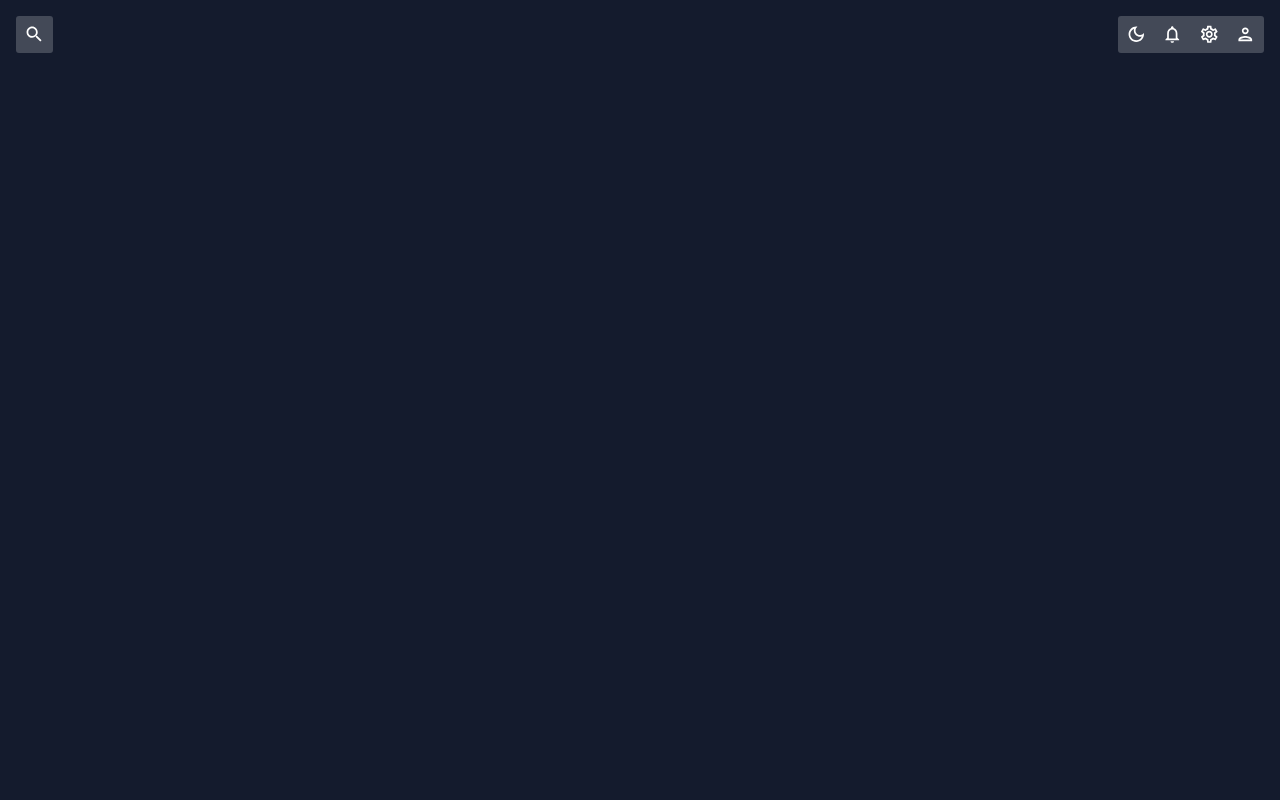
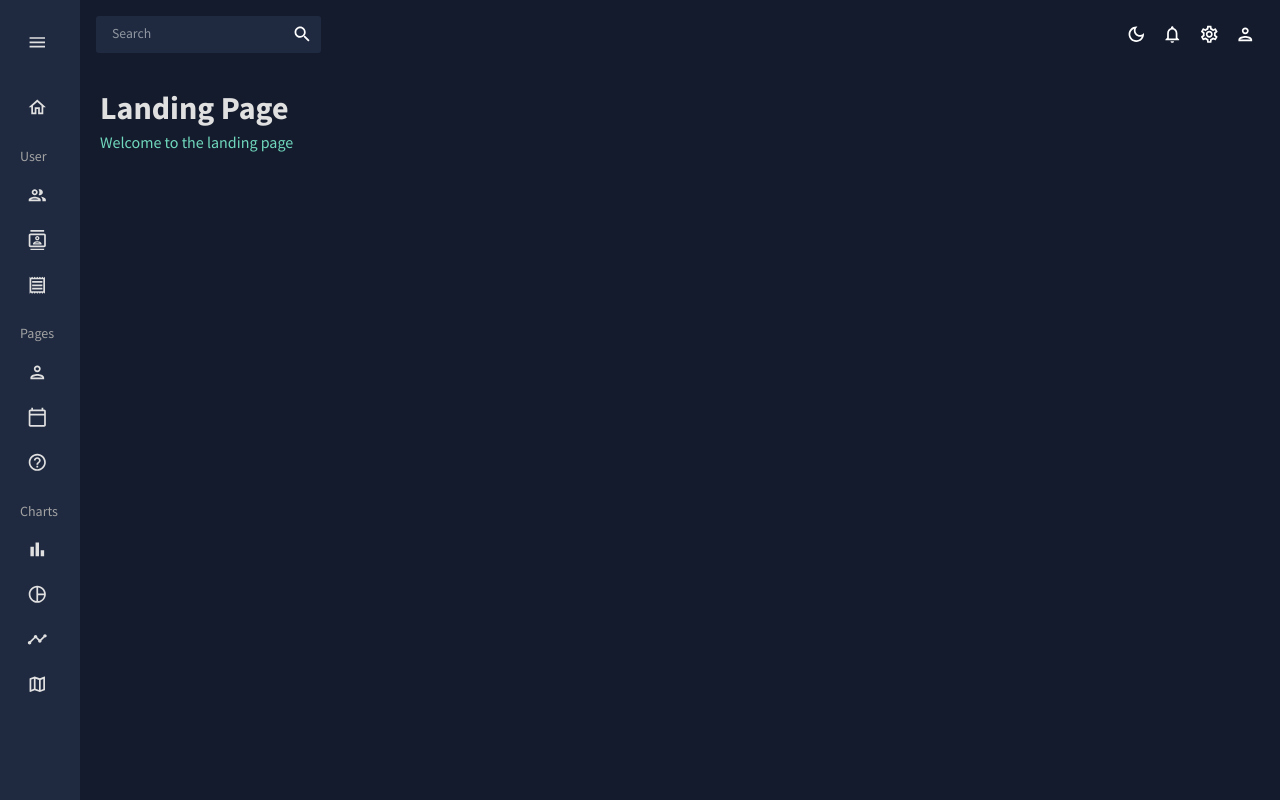
Before and after one commit to mau-mau0/lets-trade, a React (Create React App) app: page / in a window 1280 px wide. Built offline with nearby package versions, Linux system fonts and the light colour scheme.

Commit message:
add sidebar to app

```diff
--- a/package.json
+++ b/package.json
@@ -13,7 +13,7 @@
     "@testing-library/user-event": "^13.5.0",
     "react": "^18.2.0",
     "react-dom": "^18.2.0",
-    "react-pro-sidebar": "^1.0.0-alpha.7",
+    "react-pro-sidebar": "^0.7.1",
     "react-router-dom": "^6.4.3",
     "react-scripts": "5.0.1",
     "web-vitals": "^2.1.4"
--- a/src/App.js
+++ b/src/App.js
@@ -1,17 +1,46 @@
+import { useState } from "react";
+import { Routes, Route } from "react-router-dom";
+import Topbar from "./pages/global/topbar";
+import Sidebar from "./pages/global/sidebar";
+import Landing from "./pages/landing-page/landing";
+// import Inventory from "./pages/inventory";
+// import Invoices from "./scenes/invoices";
+// import Contacts from "./scenes/contacts";
+// import Bar from "./scenes/bar";
+// import Form from "./scenes/form";
+// import Line from "./scenes/line";
+// import Pie from "./scenes/pie";
+// import FAQ from "./scenes/faq";
+// import Geography from "./scenes/geography";
+import { CssBaseline, ThemeProvider } from "@mui/material";
 import { ColorModeContext, useMode } from "./theme";
-import { CssBaseline, ThemeProvider } from "@mui/material";
-import Topbar from "./pages/global/topbar";
+// import Calendar from "./scenes/calendar/calendar";
 
 function App() {
   const [theme, colorMode] = useMode();
+  const [isSidebar, setIsSidebar] = useState(true);
 
   return (
     <ColorModeContext.Provider value={colorMode}>
       <ThemeProvider theme={theme}>
         <CssBaseline />
         <div className="app">
+          <Sidebar isSidebar={isSidebar} />
           <main className="content">
-            <Topbar />
+            <Topbar setIsSidebar={setIsSidebar} />
+            <Routes>
+              <Route path="/" element={<Landing />} />
+              {/* <Route path="/inventory" element={<Inventory />} />
+              <Route path="/contacts" element={<Contacts />} />
+              <Route path="/invoices" element={<Invoices />} />
+              <Route path="/form" element={<Form />} />
+              <Route path="/bar" element={<Bar />} />
+              <Route path="/pie" element={<Pie />} />
+              <Route path="/line" element={<Line />} />
+              <Route path="/faq" element={<FAQ />} />
+              <Route path="/calendar" element={<Calendar />} />
+              <Route path="/geography" element={<Geography />} /> */}
+            </Routes>
           </main>
         </div>
       </ThemeProvider>
--- /dev/null
+++ b/src/components/header.jsx
@@ -0,0 +1,24 @@
+import { Typography, Box, useTheme } from "@mui/material";
+import { tokens } from "../theme";
+
+const Header = ({ title, subtitle }) => {
+  const theme = useTheme();
+  const colors = tokens(theme.palette.mode);
+  return (
+    <Box mb="30px">
+      <Typography
+        variant="h2"
+        color={colors.grey[100]}
+        fontWeight="bold"
+        sx={{ m: "0 0 5px 0" }}
+      >
+        {title}
+      </Typography>
+      <Typography variant="h5" color={colors.greenAccent[400]}>
+        {subtitle}
+      </Typography>
+    </Box>
+  );
+};
+
+export default Header;
--- a/src/index.css
+++ b/src/index.css
@@ -1,4 +1,4 @@
-@import url('https://fonts.googleapis.com/css2?family=Source+Sans+Pro:wght@400;600;700&display=swap');
+@import url("https://fonts.googleapis.com/css2?family=Source+Sans+Pro:wght@400;600;700&display=swap");
 
 html,
 body,
@@ -7,7 +7,7 @@
 .content {
   height: 100%;
   width: 100%;
-    font-family: 'Source Sans Pro', sans-serif;
+  font-family: "Source Sans Pro", sans-serif;
 }
 
 .app {
@@ -17,7 +17,6 @@
 
 ::-webkit-scrollbar {
   width: 10px;
-
 }
 
 /* Track */
@@ -25,12 +24,12 @@
   background: #e0e0e0;
 }
 
-/* Handle*/
+/* Handle */
 ::-webkit-scrollbar-thumb {
   background: #888;
 }
 
-/* Handle on Hover*/
-::-webkit-scrollbar-track:hover {
+/* Handle on hover */
+::-webkit-scrollbar-thumb:hover {
   background: #555;
 }
--- a/src/index.js
+++ b/src/index.js
@@ -1,5 +1,6 @@
 import React from "react";
 import ReactDOM from "react-dom/client";
+import "./index.css";
 import App from "./App";
 import { BrowserRouter } from "react-router-dom";
 
--- a/src/pages/global/sidebar.jsx
+++ b/src/pages/global/sidebar.jsx
@@ -1,7 +1,228 @@
+import { useState } from "react";
+import { ProSidebar, Menu, MenuItem } from "react-pro-sidebar";
+import { Box, IconButton, Typography, useTheme } from "@mui/material";
+import { Link } from "react-router-dom";
+import "react-pro-sidebar/dist/css/styles.css";
+import { tokens } from "../../theme";
+import HomeOutlinedIcon from "@mui/icons-material/HomeOutlined";
+import PeopleOutlinedIcon from "@mui/icons-material/PeopleOutlined";
+import ContactsOutlinedIcon from "@mui/icons-material/ContactsOutlined";
+import ReceiptOutlinedIcon from "@mui/icons-material/ReceiptOutlined";
+import PersonOutlinedIcon from "@mui/icons-material/PersonOutlined";
+import CalendarTodayOutlinedIcon from "@mui/icons-material/CalendarTodayOutlined";
+import HelpOutlineOutlinedIcon from "@mui/icons-material/HelpOutlineOutlined";
+import BarChartOutlinedIcon from "@mui/icons-material/BarChartOutlined";
+import PieChartOutlineOutlinedIcon from "@mui/icons-material/PieChartOutlineOutlined";
+import TimelineOutlinedIcon from "@mui/icons-material/TimelineOutlined";
+import MenuOutlinedIcon from "@mui/icons-material/MenuOutlined";
+import MapOutlinedIcon from "@mui/icons-material/MapOutlined";
+
+const Item = ({ title, to, icon, selected, setSelected }) => {
+  const theme = useTheme();
+  const colors = tokens(theme.palette.mode);
+  return (
+    <MenuItem
+      active={selected === title}
+      style={{
+        color: colors.grey[100],
+      }}
+      onClick={() => setSelected(title)}
+      icon={icon}
+    >
+      <Typography>{title}</Typography>
+      <Link to={to} />
+    </MenuItem>
+  );
+};
+
 const Sidebar = () => {
-    return (
-        <div>Sidebar</div>
-    )
-}
+  const theme = useTheme();
+  const colors = tokens(theme.palette.mode);
+  const [isCollapsed, setIsCollapsed] = useState(true);
+  const [selected, setSelected] = useState("Dashboard");
 
-export default Sidebar
+  return (
+    <Box
+      sx={{
+        "& .pro-sidebar-inner": {
+          background: `${colors.primary[400]} !important`,
+        },
+        "& .pro-icon-wrapper": {
+          backgroundColor: "transparent !important",
+        },
+        "& .pro-inner-item": {
+          padding: "5px 35px 5px 20px !important",
+        },
+        "& .pro-inner-item:hover": {
+          color: "#868dfb !important",
+        },
+        "& .pro-menu-item.active": {
+          color: "#6870fa !important",
+        },
+      }}
+    >
+      <ProSidebar collapsed={isCollapsed}>
+        <Menu iconShape="square">
+          {/* LOGO AND MENU ICON */}
+          <MenuItem
+            onClick={() => setIsCollapsed(!isCollapsed)}
+            icon={isCollapsed ? <MenuOutlinedIcon /> : undefined}
+            style={{
+              margin: "10px 0 20px 0",
+              color: colors.grey[100],
+            }}
+          >
+            {!isCollapsed && (
+              <Box
+                display="flex"
+                justifyContent="space-between"
+                alignItems="center"
+                ml="15px"
+              >
+                <Typography variant="h3" color={colors.grey[100]}>
+                  LETS TRADE
+                </Typography>
+                <IconButton onClick={() => setIsCollapsed(!isCollapsed)}>
+                  <MenuOutlinedIcon />
+                </IconButton>
+              </Box>
+            )}
+          </MenuItem>
+
+          {!isCollapsed && (
+            <Box mb="25px">
+              <Box display="flex" justifyContent="center" alignItems="center">
+                <img
+                  alt="profile-user"
+                  width="100px"
+                  height="100px"
+                  src={`../../assets/user.png`}
+                  style={{ cursor: "pointer", borderRadius: "50%" }}
+                />
+              </Box>
+              <Box textAlign="center">
+                <Typography
+                  variant="h2"
+                  color={colors.grey[100]}
+                  fontWeight="bold"
+                  sx={{ m: "10px 0 0 0" }}
+                >
+                  Alpha Version
+                </Typography>
+                <Typography variant="h5" color={colors.greenAccent[500]}>
+                  Future of Trading
+                </Typography>
+              </Box>
+            </Box>
+          )}
+
+          <Box paddingLeft={isCollapsed ? undefined : "10%"}>
+            <Item
+              title="Home"
+              to="/"
+              icon={<HomeOutlinedIcon />}
+              selected={selected}
+              setSelected={setSelected}
+            />
+
+            <Typography
+              variant="h6"
+              color={colors.grey[300]}
+              sx={{ m: "15px 0 5px 20px" }}
+            >
+              User
+            </Typography>
+            <Item
+              title="Inventory"
+              to="/inventory"
+              icon={<PeopleOutlinedIcon />}
+              selected={selected}
+              setSelected={setSelected}
+            />
+            <Item
+              title="Contacts Information"
+              to="/contacts"
+              icon={<ContactsOutlinedIcon />}
+              selected={selected}
+              setSelected={setSelected}
+            />
+            <Item
+              title="Invoices Balances"
+              to="/invoices"
+              icon={<ReceiptOutlinedIcon />}
+              selected={selected}
+              setSelected={setSelected}
+            />
+
+            <Typography
+              variant="h6"
+              color={colors.grey[300]}
+              sx={{ m: "15px 0 5px 20px" }}
+            >
+              Pages
+            </Typography>
+            <Item
+              title="Profile Form"
+              to="/form"
+              icon={<PersonOutlinedIcon />}
+              selected={selected}
+              setSelected={setSelected}
+            />
+            <Item
+              title="Calendar"
+              to="/calendar"
+              icon={<CalendarTodayOutlinedIcon />}
+              selected={selected}
+              setSelected={setSelected}
+            />
+            <Item
+              title="FAQ Page"
+              to="/faq"
+              icon={<HelpOutlineOutlinedIcon />}
+              selected={selected}
+              setSelected={setSelected}
+            />
+
+            <Typography
+              variant="h6"
+              color={colors.grey[300]}
+              sx={{ m: "15px 0 5px 20px" }}
+            >
+              Charts
+            </Typography>
+            <Item
+              title="Bar Chart"
+              to="/bar"
+              icon={<BarChartOutlinedIcon />}
+              selected={selected}
+              setSelected={setSelected}
+            />
+            <Item
+              title="Pie Chart"
+              to="/pie"
+              icon={<PieChartOutlineOutlinedIcon />}
+              selected={selected}
+              setSelected={setSelected}
+            />
+            <Item
+              title="Line Chart"
+              to="/line"
+              icon={<TimelineOutlinedIcon />}
+              selected={selected}
+              setSelected={setSelected}
+            />
+            <Item
+              title="Geography Chart"
+              to="/geography"
+              icon={<MapOutlinedIcon />}
+              selected={selected}
+              setSelected={setSelected}
+            />
+          </Box>
+        </Menu>
+      </ProSidebar>
+    </Box>
+  );
+};
+
+export default Sidebar;
--- a/src/pages/global/topbar.jsx
+++ b/src/pages/global/topbar.jsx
@@ -1,12 +1,13 @@
-import { Box, IconButton, useTheme } from '@mui/material';
-import { useContext } from 'react';
-import { ColorModeContext, tokens } from '../../theme';
-import LightModeOutlinedIcon from '@mui/icons-material/LightModeOutlined';
-import DarkModeOutlinedIcon from '@mui/icons-material/DarkModeOutlined';
-import NotificationsOutlinedIcon from '@mui/icons-material/NotificationsOutlined';
-import SettingsOutlinedIcon from '@mui/icons-material/SettingsOutlined';
-import PersonOutlinedIcon from '@mui/icons-material/PersonOutlined';
-import SearchIcon from '@mui/icons-material/Search';
+import { Box, IconButton, useTheme } from "@mui/material";
+import { useContext } from "react";
+import { ColorModeContext, tokens } from "../../theme";
+import InputBase from "@mui/material/InputBase";
+import LightModeOutlinedIcon from "@mui/icons-material/LightModeOutlined";
+import DarkModeOutlinedIcon from "@mui/icons-material/DarkModeOutlined";
+import NotificationsOutlinedIcon from "@mui/icons-material/NotificationsOutlined";
+import SettingsOutlinedIcon from "@mui/icons-material/SettingsOutlined";
+import PersonOutlinedIcon from "@mui/icons-material/PersonOutlined";
+import SearchIcon from "@mui/icons-material/Search";
 
 const Topbar = () => {
   const theme = useTheme();
@@ -14,45 +15,40 @@
   const colorMode = useContext(ColorModeContext);
 
   return (
-        <Box display='flex' justifyContent='space-between' p={2}>
+    <Box display="flex" justifyContent="space-between" p={2}>
       {/* SEARCH BAR */}
       <Box
-            display='flex'
+        display="flex"
         backgroundColor={colors.primary[400]}
-            borderRadius='3px'
+        borderRadius="3px"
       >
-                <IconButton type='button' sx={{p: 1}}>
-                    <SearchIcon/>
+        <InputBase sx={{ ml: 2, flex: 1 }} placeholder="Search" />
+        <IconButton type="button" sx={{ p: 1 }}>
+          <SearchIcon />
         </IconButton>
       </Box>
 
       {/* ICONS */}
-            <Box
-            display='flex'
-            backgroundColor={colors.primary[400]}
-            borderRadius='3px'
-            >
+      <Box display="flex">
         <IconButton onClick={colorMode.toggleColorMode}>
-                    {theme.palette.mode === 'dark' ? (
-                        <DarkModeOutlinedIcon/>
+          {theme.palette.mode === "dark" ? (
+            <DarkModeOutlinedIcon />
           ) : (
-                        <LightModeOutlinedIcon/>
+            <LightModeOutlinedIcon />
           )}
         </IconButton>
         <IconButton>
-                    <NotificationsOutlinedIcon/>
+          <NotificationsOutlinedIcon />
         </IconButton>
         <IconButton>
-                    <SettingsOutlinedIcon/>
+          <SettingsOutlinedIcon />
         </IconButton>
         <IconButton>
-                    <PersonOutlinedIcon/>
+          <PersonOutlinedIcon />
         </IconButton>
-
       </Box>
     </Box>
+  );
+};
 
-    )
-}
-
-export default Topbar
+export default Topbar;
--- a/src/pages/landing-page/landing.jsx
+++ b/src/pages/landing-page/landing.jsx
@@ -1,6 +1,12 @@
+import { Box } from "@mui/material";
+import Header from "../../components/header";
 const Landing = () => {
     return (
-        <div>Landing</div>
+        <Box m="20px">
+            <Box display="flex" justifyContent="space-between" alignItems="center">
+                <Header title="Landing Page" subtitle="Welcome to the landing page" />
+            </Box>
+        </Box>
     )
 }
 
--- a/src/theme.js
+++ b/src/theme.js
@@ -1,7 +1,7 @@
 import { createContext, useState, useMemo } from "react";
 import { createTheme } from "@mui/material/styles";
 
-// color design tokens
+// color design tokens export
 export const tokens = (mode) => ({
   ...(mode === "dark"
     ? {
@@ -20,7 +20,7 @@
           100: "#d0d1d5",
           200: "#a1a4ab",
           300: "#727681",
-          400: "#434957",
+          400: "#1F2A40",
           500: "#141b2d",
           600: "#101624",
           700: "#0c101b",
@@ -77,9 +77,9 @@
           100: "#040509",
           200: "#080b12",
           300: "#0c101b",
-          400: "#f2f0f0",
+          400: "#f2f0f0", // manually changed
           500: "#141b2d",
-          600: "#434957",
+          600: "#1F2A40",
           700: "#727681",
           800: "#a1a4ab",
           900: "#d0d1d5",
@@ -123,12 +123,12 @@
 // mui theme settings
 export const themeSettings = (mode) => {
   const colors = tokens(mode);
-
   return {
     palette: {
       mode: mode,
       ...(mode === "dark"
         ? {
+            // palette values for dark mode
             primary: {
               main: colors.primary[500],
             },
@@ -145,6 +145,7 @@
             },
           }
         : {
+            // palette values for light mode
             primary: {
               main: colors.primary[100],
             },
@@ -200,12 +201,14 @@
 export const useMode = () => {
   const [mode, setMode] = useState("dark");
 
-  const colorMode = useMemo(() => ({
-    toggleColorMode: () =>
-      setMode((prev) => (prev === "light" ? "dark" : "light")),
-  }));
+  const colorMode = useMemo(
+    () => ({
+      toggleColorMode: () =>
+        setMode((prev) => (prev === "light" ? "dark" : "light")),
+    }),
+    []
+  );
 
   const theme = useMemo(() => createTheme(themeSettings(mode)), [mode]);
-
   return [theme, colorMode];
 };
```
Also changed, not shown: 1 other file (tests, documents, lock files or other folders). Lines whose indentation alone changed are shown as unchanged.
